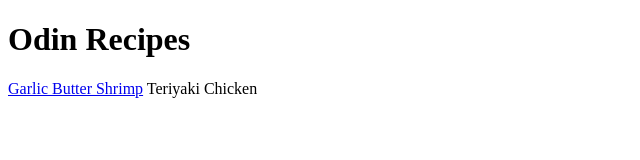
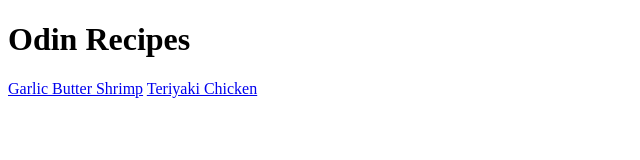
Before and after one commit to McKringles/odin-recipes, a plain HTML site: page index.html in a window 1280 px wide. Shown: the whole page, without its empty margins (0-640 px from the left). Drawn offline with Linux system fonts and the light colour scheme.

Commit message:
fix typo in teriyakichicken link

```diff
--- a/index.html
+++ b/index.html
@@ -7,6 +7,6 @@
     <body>
         <h1>Odin Recipes</h1>
         <a href="./recipes/garlicbuttershrimp.html">Garlic Butter Shrimp</a>
-        <a hreh="./recipes/teriyakichicken.html">Teriyaki Chicken</a>
+        <a href="./recipes/teriyakichicken.html">Teriyaki Chicken</a>
     </body>
 </html>
```
